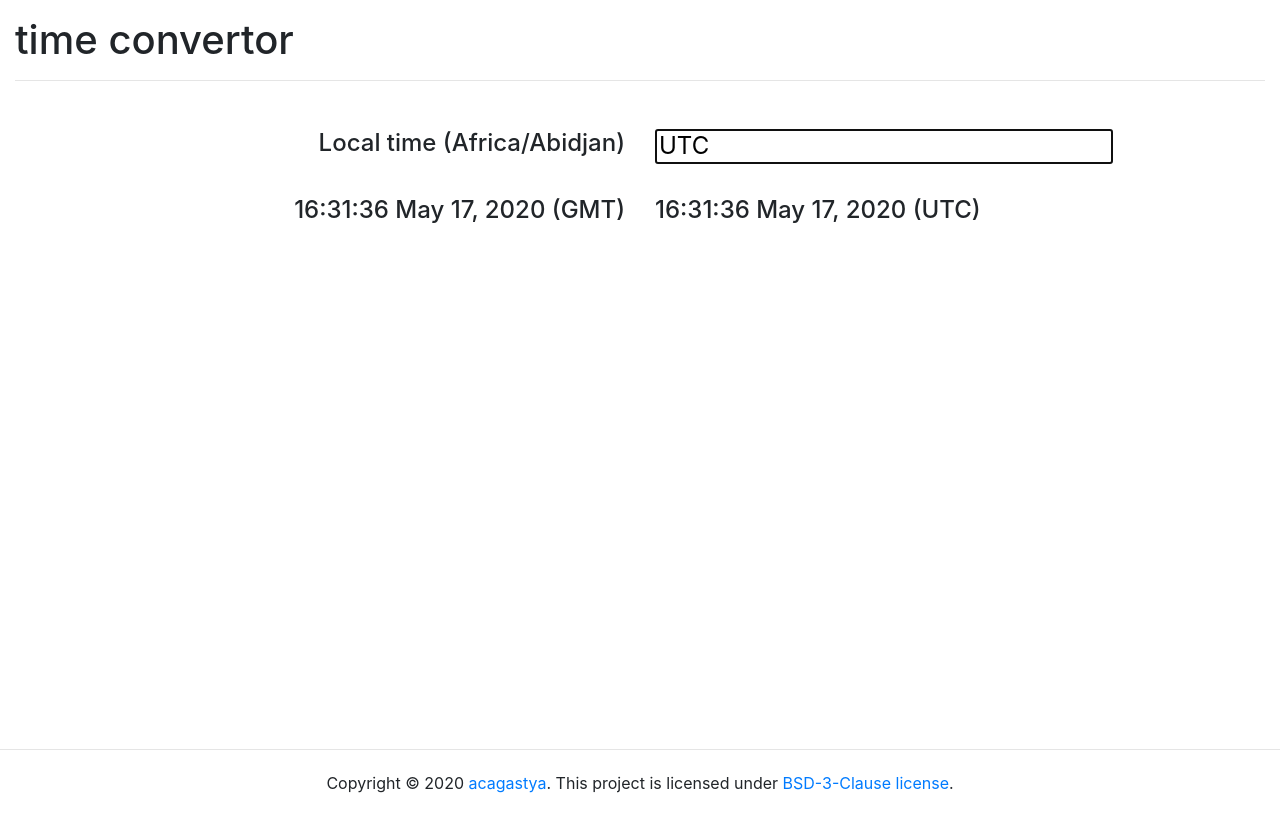
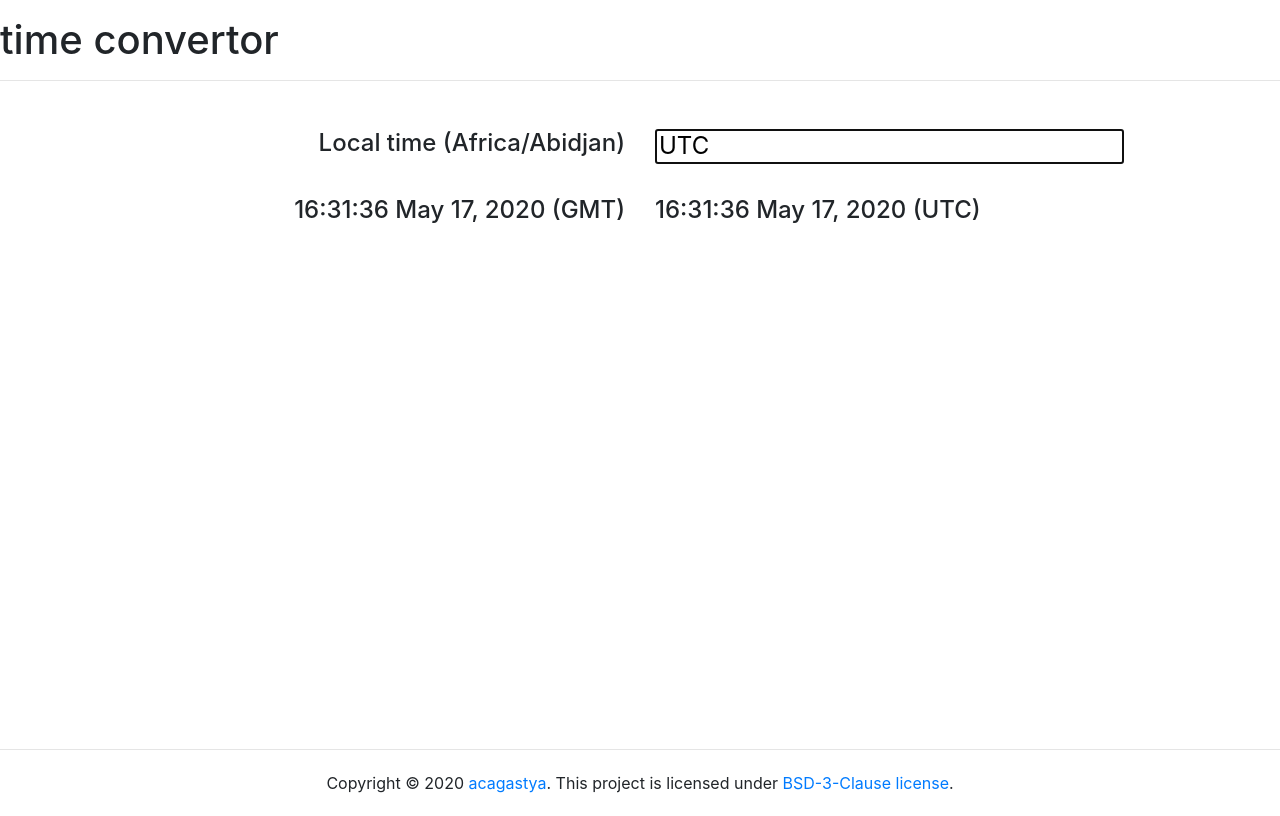
Before and after one commit to acagastya/time-convertor, a React (Create React App) app: page / in a window 1280 px wide. Built offline with nearby package versions, Linux system fonts and the light colour scheme.

Commit message:
add class

```diff
--- a/src/subpages/main.js
+++ b/src/subpages/main.js
@@ -6,7 +6,10 @@ import Header from '../comp/header';
 
 function Main() {
   return (
-    <div className="container-fluid">
+    <div
+      className="container-fluid"
+      style={{ maxWidth: '100vw', overflow: 'hidden', padding: 0 }}
+    >
       <Header />
       <CurrentTime />
       <Footer />
```
